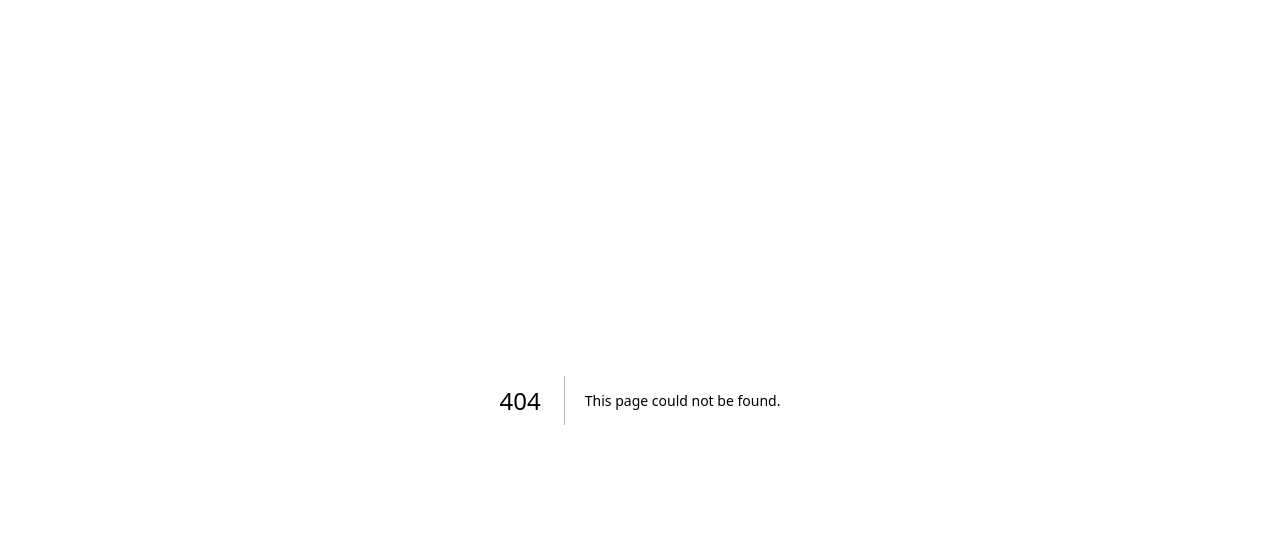
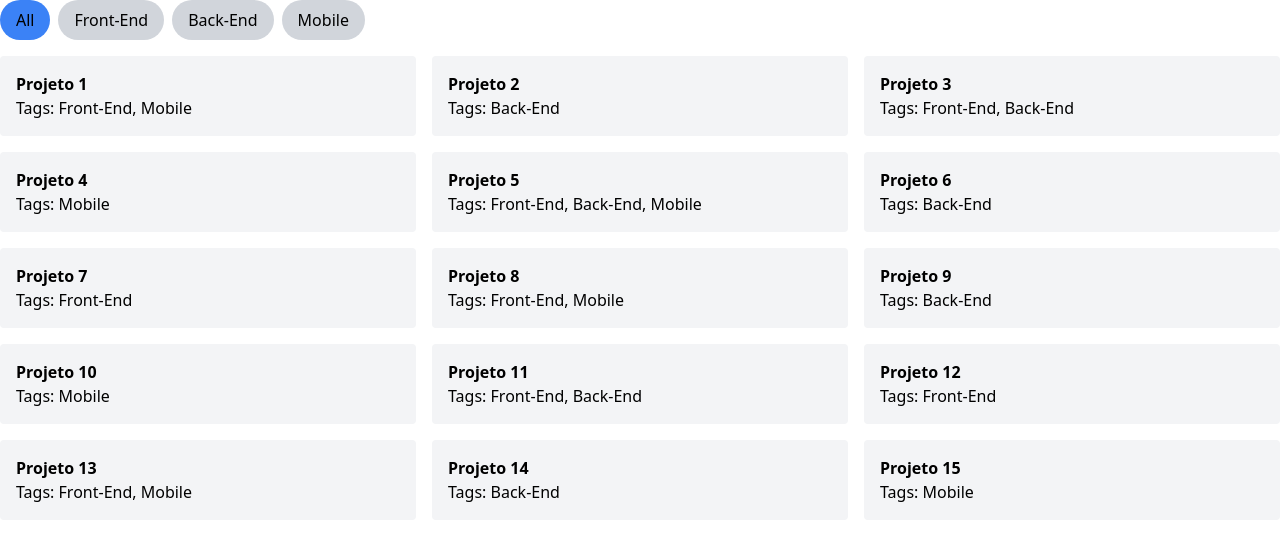
Before and after one commit to ViitorAugusto/PortfolioDesign, a Next.js app in the folder portfolio/: page /components/Main/SideRight/FilterProjects in a window 1280 px wide. Before the commit this address had no page. Shown: the top 540 px of the page. Built offline with nearby package versions, Linux system fonts and the light colour scheme.

Commit message:
created Portfolio

```diff
--- /dev/null
+++ b/portfolio/pages/components/Main/SideRight/FilterProjects.tsx
@@ -0,0 +1,157 @@
+import { useState } from "react";
+
+const projectsData = [
+  {
+    id: 1,
+    title: "Projeto 1",
+    tags: ["Front-End", "Mobile"],
+  },
+  {
+    id: 2,
+    title: "Projeto 2",
+    tags: ["Back-End"],
+  },
+  {
+    id: 3,
+    title: "Projeto 3",
+    tags: ["Front-End", "Back-End"],
+  },
+  {
+    id: 4,
+    title: "Projeto 4",
+    tags: ["Mobile"],
+  },
+  {
+    id: 5,
+    title: "Projeto 5",
+    tags: ["Front-End", "Back-End", "Mobile"],
+  },
+  {
+    id: 6,
+    title: "Projeto 6",
+    tags: ["Back-End"],
+  },
+  {
+    id: 7,
+    title: "Projeto 7",
+    tags: ["Front-End"],
+  },
+  {
+    id: 8,
+    title: "Projeto 8",
+    tags: ["Front-End", "Mobile"],
+  },
+  {
+    id: 9,
+    title: "Projeto 9",
+    tags: ["Back-End"],
+  },
+  {
+    id: 10,
+    title: "Projeto 10",
+    tags: ["Mobile"],
+  },
+  {
+    id: 11,
+    title: "Projeto 11",
+    tags: ["Front-End", "Back-End"],
+  },
+  {
+    id: 12,
+    title: "Projeto 12",
+    tags: ["Front-End"],
+  },
+  {
+    id: 13,
+    title: "Projeto 13",
+    tags: ["Front-End", "Mobile"],
+  },
+  {
+    id: 14,
+    title: "Projeto 14",
+    tags: ["Back-End"],
+  },
+  {
+    id: 15,
+    title: "Projeto 15",
+    tags: ["Mobile"],
+  },
+  // Adicione mais projetos com diferentes rótulos, se necessário
+];
+
+
+export default function Projects() {
+  const [selectedTags, setSelectedTags] = useState(["All"]);
+
+  const handleTagClick = (tag: string) => {
+    if (tag === "All") {
+      setSelectedTags(["All"]);
+    } else {
+      setSelectedTags((prevTags) => {
+        if (prevTags.includes(tag)) {
+          return prevTags.filter((t) => t !== tag);
+        } else {
+          return [...prevTags, tag];
+        }
+      });
+    }
+  };
+
+
+
+  const filteredProjects =
+    selectedTags.includes("All")
+      ? projectsData
+      : projectsData.filter((project) =>
+          project.tags.some((tag) => selectedTags.includes(tag))
+        );
+
+
+  return (
+    <div>
+      <div className="flex gap-2">
+        <button
+          className={`${
+            selectedTags.includes("All") ? "bg-blue-500" : "bg-gray-300"
+          } px-4 py-2 rounded-full`}
+          onClick={() => handleTagClick("All")}
+        >
+          All
+        </button>
+        <button
+          className={`${
+            selectedTags.includes("Front-End") ? "bg-blue-500" : "bg-gray-300"
+          } px-4 py-2 rounded-full`}
+          onClick={() => handleTagClick("Front-End")}
+        >
+          Front-End
+        </button>
+        <button
+          className={`${
+            selectedTags.includes("Back-End") ? "bg-blue-500" : "bg-gray-300"
+          } px-4 py-2 rounded-full`}
+          onClick={() => handleTagClick("Back-End")}
+        >
+          Back-End
+        </button>
+        <button
+          className={`${
+            selectedTags.includes("Mobile") ? "bg-blue-500" : "bg-gray-300"
+          } px-4 py-2 rounded-full`}
+          onClick={() => handleTagClick("Mobile")}
+        >
+          Mobile
+        </button>
+      </div>
+
+      <div className="grid grid-cols-3 gap-4 mt-4">
+        {filteredProjects.map((project, index) => (
+          <div key={index} className="bg-gray-100 p-4 rounded">
+            <h3 className="font-semibold">{project.title}</h3>
+            <p>Tags: {project.tags.join(", ")}</p>
+          </div>
+        ))}
+      </div>
+    </div>
+  );
+}
--- a/portfolio/pages/components/Main/SideRight/MainContentRight.tsx
+++ b/portfolio/pages/components/Main/SideRight/MainContentRight.tsx
@@ -9,9 +9,11 @@ import {
 import { MdWorkOutline } from "react-icons/md";
 import { AiOutlineHome } from "react-icons/ai";
 import { TbNotes } from "react-icons/tb";
-import { BiSolidContact } from "react-icons/bi";
 import { AboutMe } from "./AboutMe";
 import { Resume } from "./Resume";
+import ProjectList from "./WorksProjects";
+import Projects from "./FilterProjects";
+
 
 export function MainContentRight() {
   const data = [
@@ -31,9 +33,7 @@ export function MainContentRight() {
       label: "Work",
       value: "work",
       icon: MdWorkOutline,
-      desc: `We're not always in the position that we want to be at.
-      We're constantly growing. We're constantly making mistakes. We're
-      constantly trying to express ourselves and actualize our dreams.`,
+      desc: <Projects  />,
     }
   ];
 
--- a/portfolio/pages/components/Main/SideRight/Skills.tsx
+++ b/portfolio/pages/components/Main/SideRight/Skills.tsx
@@ -9,9 +9,9 @@ export const Skills = ({ info }: PropsInfo) => {
   return (
     <>
       <h2 className="text-black font-medium text-xl my-4">{info.title}</h2>
-      <div className="grid grid-cols-3 grid-rows-4 gap-4">
+      <div className="flex flex-wrap gap-4 ">
         {info.skills.map((skill, index) => (
-          <div key={index} className="bg-grayskills  rounded">
+          <div key={index} className="bg-grayskills text-sm rounded w-max py-1 px-2 text-center">
             {skill}
           </div>
         ))}
--- /dev/null
+++ b/portfolio/pages/components/Main/SideRight/WorksProjects.tsx
@@ -0,0 +1,51 @@
+import { useState } from "react";
+import ProjectFilter from "./FilterProjects";
+
+
+
+const ProjectList = ({ projects }: any) => {
+
+  const [filteredProjects, setFilteredProjects] = useState(projects);
+  const projects = [
+    {
+      id: 1,
+      title: "Projeto 1",
+      category: "Front-End",
+      // Outras informações do projeto
+    },
+    {
+      id: 2,
+      title: "Projeto 2",
+      category: "Back-End",
+      // Outras informações do projeto
+    },
+    // Outros projetos
+  ];
+  const handleFilterChange = (category:any) => {
+    if (category === "All") {
+      setFilteredProjects(projects);
+    } else {
+      const filtered = projects.filter((project:any) => project.category === category);
+      setFilteredProjects(filtered);
+    }
+  };
+
+  return (
+    <div>
+      <ProjectFilter
+        categories={["All", "Front-End", "Back-End", "Mobile"]}
+        onFilterChange={handleFilterChange}
+      />
+      <div className="grid grid-cols-3 gap-4">
+        {filteredProjects.map((project:any) => (
+          <div key={project.id} className="bg-gray-200 p-4 rounded">
+            <h3>{project.title}</h3>
+            {/* Outras informações do projeto */}
+          </div>
+        ))}
+      </div>
+    </div>
+  );
+};
+
+export default ProjectList;
```
Also changed, not shown: portfolio/public/InfoSkills.json (+21 -9 lines).
